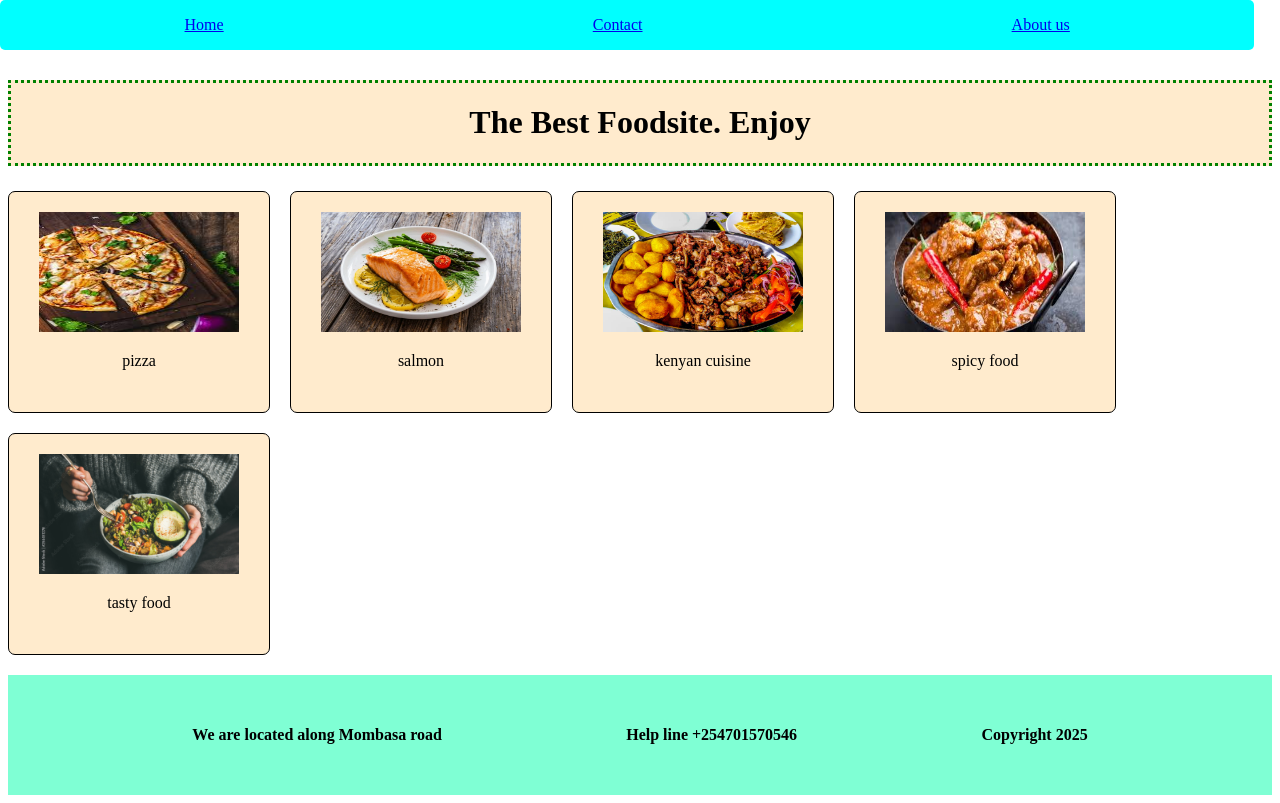
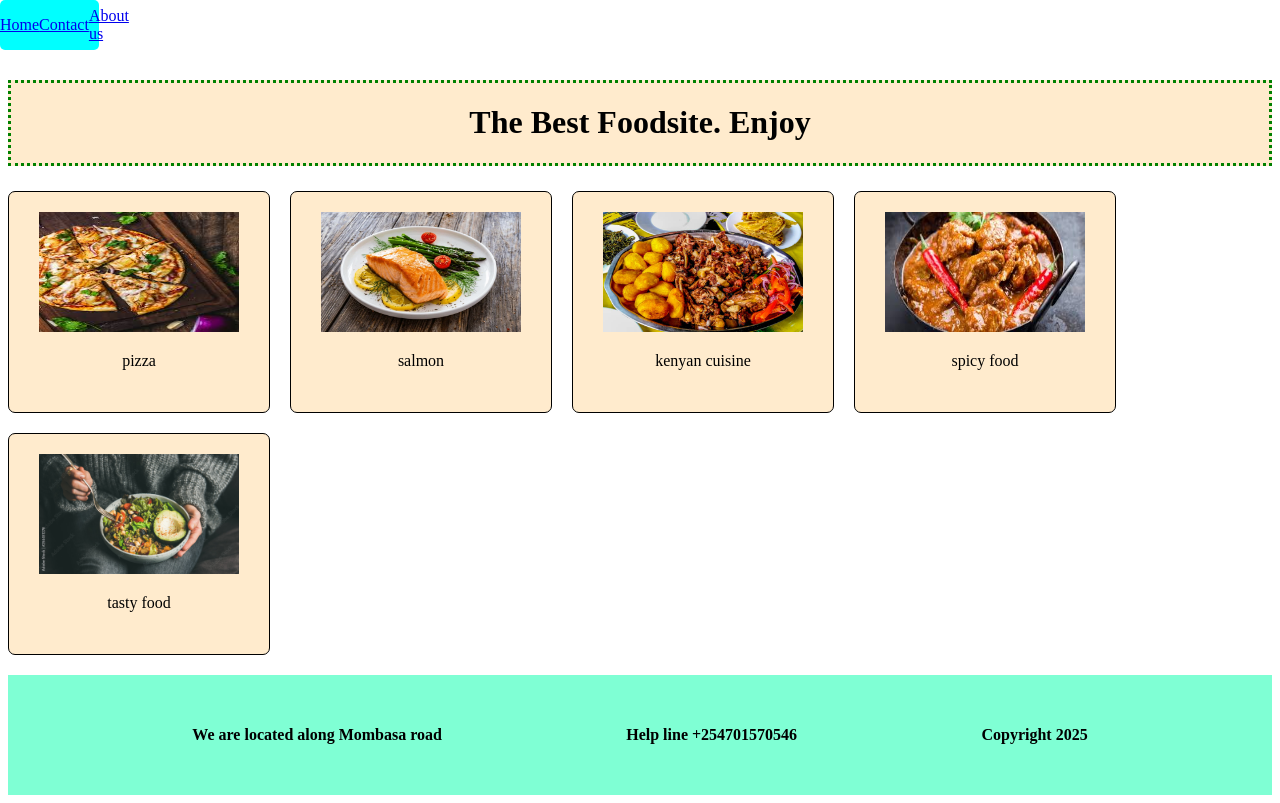
Before and after one commit to jimmymugithi/The-food-website, a plain HTML site: page index.html in a window 1280 px wide. Drawn offline with Linux system fonts and the light colour scheme.

Commit message:
Update index.css
Changed the width from 98% to 99px on navigation element.

```diff
--- a/index.css
+++ b/index.css
@@ -1,5 +1,5 @@
 .navigation{
-    width: 98%;
+    width: 99px;
     border: 1px;
     background-color: aqua;
     border-radius: 5px;
```
